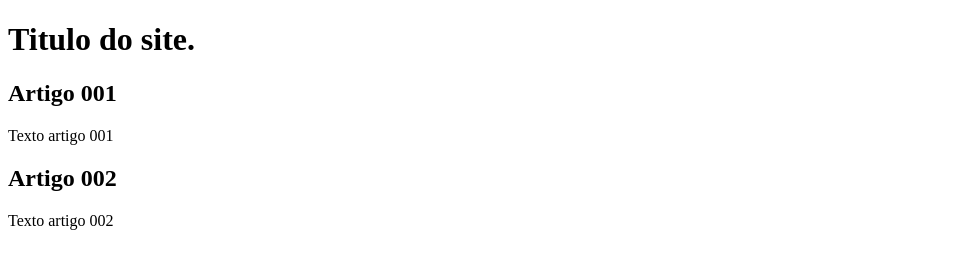
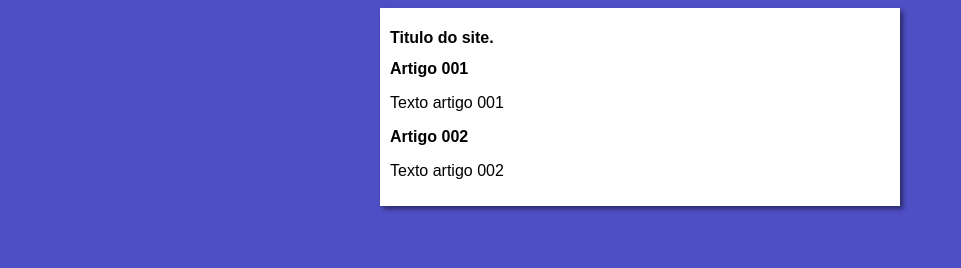
Before and after one commit to allan-nic/projeto-site2.0, a plain HTML site: page index.html in a window 1280 px wide. Shown: the whole page, without its empty margins (0-961 px from the left). Drawn offline with Linux system fonts and the light colour scheme.

Commit message:
Design 1.0
Css simples

```diff
--- /dev/null
+++ b/estilos/style.css
@@ -0,0 +1,16 @@
+* {
+    font-family: Arial, Helvetica, sans-serif;
+    font-size: 16px;
+}
+
+body {
+    background-color: rgb(79, 79, 197);
+}
+
+main{
+    background-color: white;
+    width: 500px;
+    margin: auto;
+    padding: 10px;
+    box-shadow: 3px 3px 5px rgba(0, 0, 0, 0.473);
+}
--- a/index.html
+++ b/index.html
@@ -4,6 +4,7 @@
     <meta charset="UTF-8">
     <meta name="viewport" content="width=device-width, initial-scale=1.0">
     <title>Allan Nicácio</title>
+    <link rel="stylesheet" href="estilos/style.css">
 </head>
 <body>
     <main>
```
